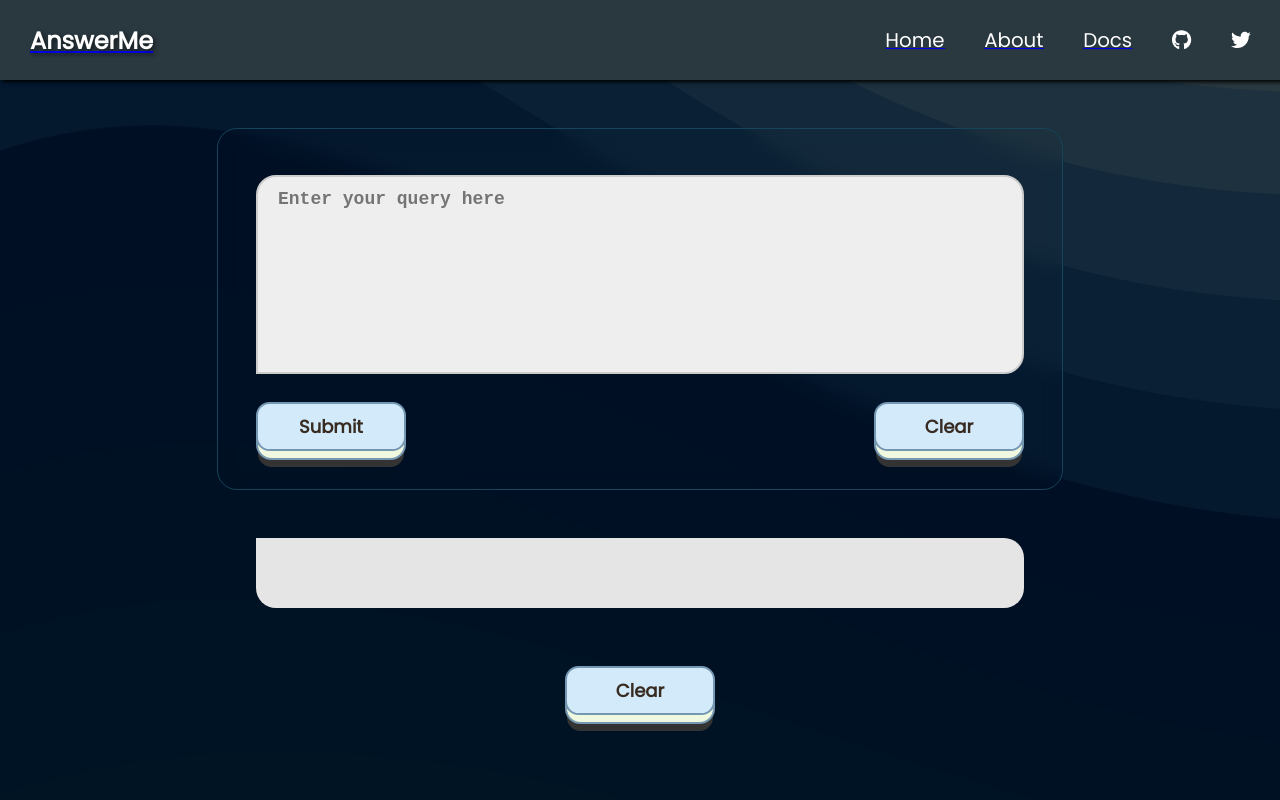
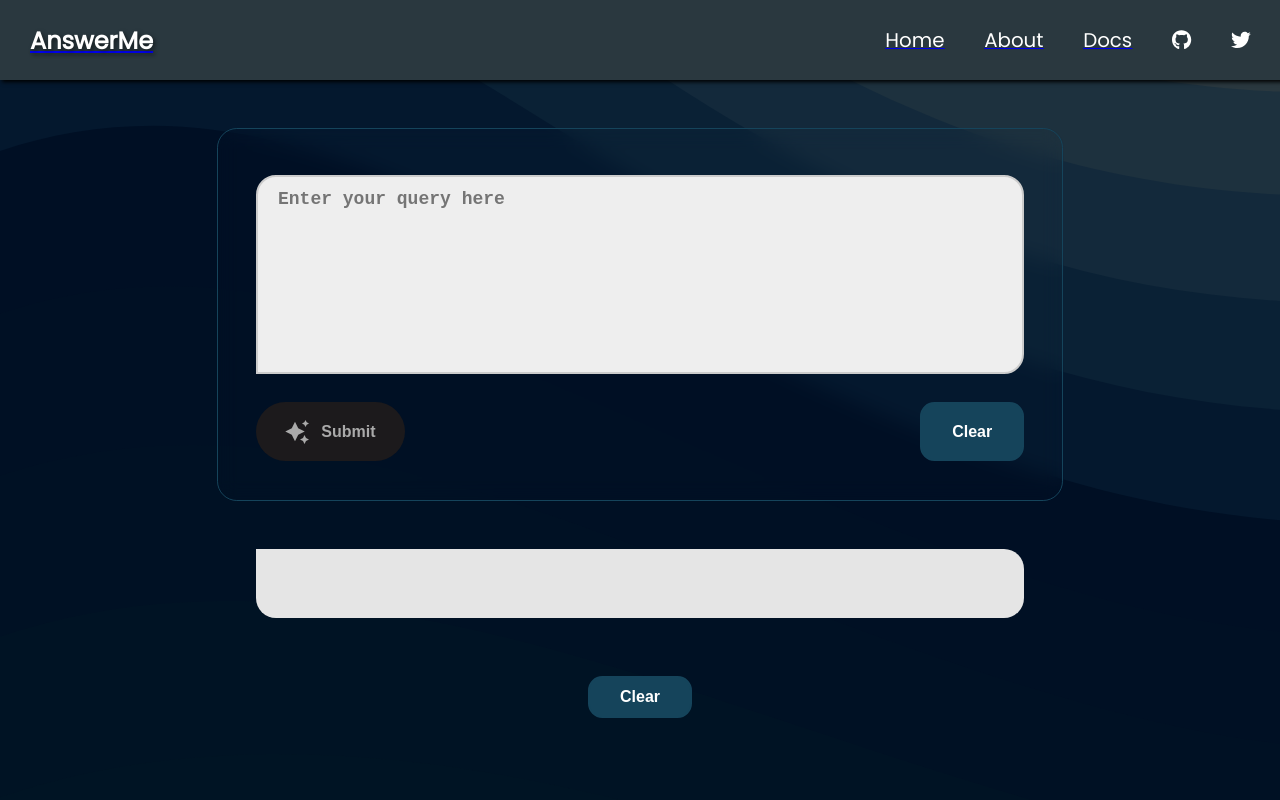
Before and after one commit to adityassharma-ss/answerme, a React (Create React App) app in the folder client/: page /answerme in a window 1280 px wide. Shown: the top 800 px of the page. Built offline with nearby package versions, Linux system fonts and the light colour scheme.

Commit message:
update buttons

```diff
--- a/client/src/components/Answer.jsx
+++ b/client/src/components/Answer.jsx
@@ -35,11 +35,23 @@ const Answer = () => {
             onChange={(e) => setQuery(e.target.value)}
           />
           <div className="submit-clear-section">
-            <button type="submit" className="video-game-button" id="container">
-              Submit
+            <button class="btn-sumbit">
+              <svg
+                height="24"
+                width="24"
+                fill="#FFFFFF"
+                viewBox="0 0 24 24"
+                data-name="Layer 1"
+                id="Layer_1"
+                class="sparkle"
+              >
+                <path d="M10,21.236,6.755,14.745.264,11.5,6.755,8.255,10,1.764l3.245,6.491L19.736,11.5l-6.491,3.245ZM18,21l1.5,3L21,21l3-1.5L21,18l-1.5-3L18,18l-3,1.5ZM19.333,4.667,20.5,7l1.167-2.333L24,3.5,21.667,2.333,20.5,0,19.333,2.333,17,3.5Z"></path>
+              </svg>
+
+              <span class="text">Submit</span>
             </button>
-            <button className="video-game-button" onClick={handleClear}>
-              Clear
+            <button className="btn-clear" onClick={handleClear}>
+              <span>Clear</span>
             </button>
           </div>
         </form>
@@ -50,8 +62,8 @@ const Answer = () => {
         </div>
         <div className="conversation-bubble bot-bubble">
           <p>{answer}</p>
-          <button className="video-game-button" onClick={() => setAnswer("")}>
-            Clear
+          <button className="btn-clear" onClick={() => setAnswer("")}>
+            <span>Clear</span>
           </button>
         </div>
       </div>
--- a/client/src/styles/Answer.css
+++ b/client/src/styles/Answer.css
@@ -52,56 +52,67 @@ form {
   margin-top: 20px;
 }
 
-.submit-button {
-  width: 45%;
-  padding: 12px 20px;
-  margin: 8px 0;
-  box-sizing: border-box;
+.btn-sumbit {
   border: none;
-  border-radius: 100px;
-  background-color: #f5fff5;
-  color: rgb(0, 0, 0);
-  font-size: 18px;
-  font-weight: bold;
+  width: 15rem;
+  height: 6rem;
+  border-radius: 3em;
+  display: flex;
+  justify-content: center;
+  align-items: center;
+  gap: 12px;
+  background: #1c1a1c;
+  cursor: pointer;
+  transition: all 450ms ease-in-out;
 }
 
-.submit-button:hover {
-  width: 45%;
-  padding: 12px 20px;
-  margin: 8px 0;
-  box-sizing: border-box;
-  border: none;
-  border-radius: 100px;
-  background-color: #15445b;
-  color: rgb(255, 255, 255);
-  font-size: 18px;
-  font-weight: bold;
+.sparkle {
+  fill: #aaaaaa;
+  transition: all 800ms ease;
 }
 
-.clear-button {
-  width: 45%;
-  padding: 12px 20px;
-  margin: 8px 0;
-  box-sizing: border-box;
-  border: none;
-  border-radius: 100px;
-  background-color: #ffffff;
-  color: rgb(0, 0, 0);
-  font-size: 18px;
-  font-weight: bold;
+.text {
+  font-weight: 600;
+  color: #aaaaaa;
+  font-size: medium;
 }
 
-.clear-button:hover {
-  width: 45%;
-  padding: 12px 20px;
-  margin: 8px 0;
-  box-sizing: border-box;
-  border: none;
-  border-radius: 100px;
+.btn-sumbit:hover {
+  background: linear-gradient(0deg, #15445b, #001524);
+  box-shadow: inset 0px 1px 0px 0px rgba(255, 255, 255, 0.4),
+    inset 0px -4px 0px 0px rgba(0, 0, 0, 0.2), 0px 0px 0px 4px #15445b,
+    0px 0px 180px 0px #001524;
+  transform: translateY(-2px);
+}
+
+.btn-sumbit:hover .text {
+  color: white;
+}
+
+.btn-sumbit:hover .sparkle {
+  fill: white;
+  transform: scale(1.2);
+}
+
+.btn-clear {
+  border: 2px solid #15445b;
   background-color: #15445b;
-  color: rgb(255, 255, 255);
-  font-size: 18px;
-  font-weight: bold;
+  border-radius: 0.9em;
+  padding: 1rem 3rem;
+  transition: all ease-in-out 0.2s;
+  font-size: 16px;
+}
+
+.btn-clear span {
+  display: flex;
+  justify-content: center;
+  align-items: center;
+  color: #fff;
+  font-weight: 600;
+}
+
+.btn-clear:hover {
+  background-color: #001524;
 }
 
 .conversation-section {
```
